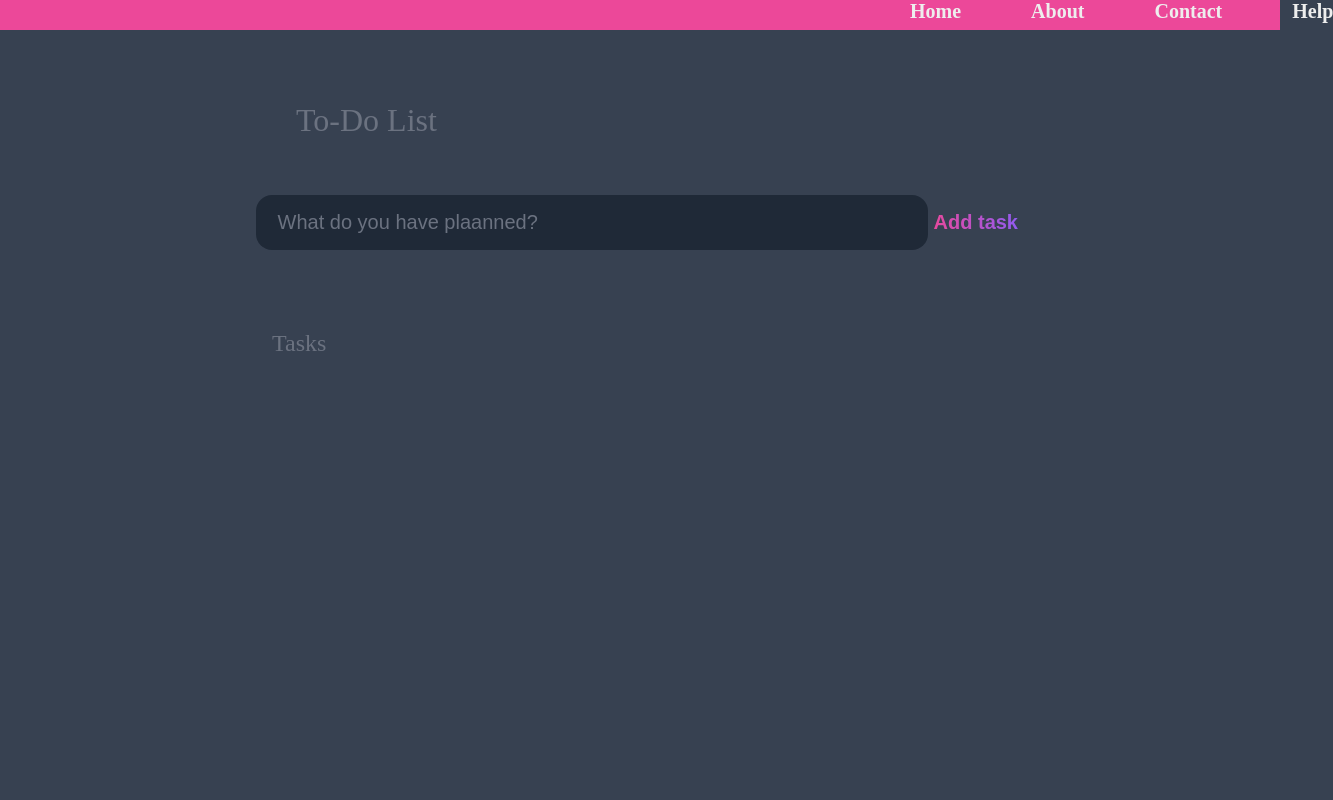
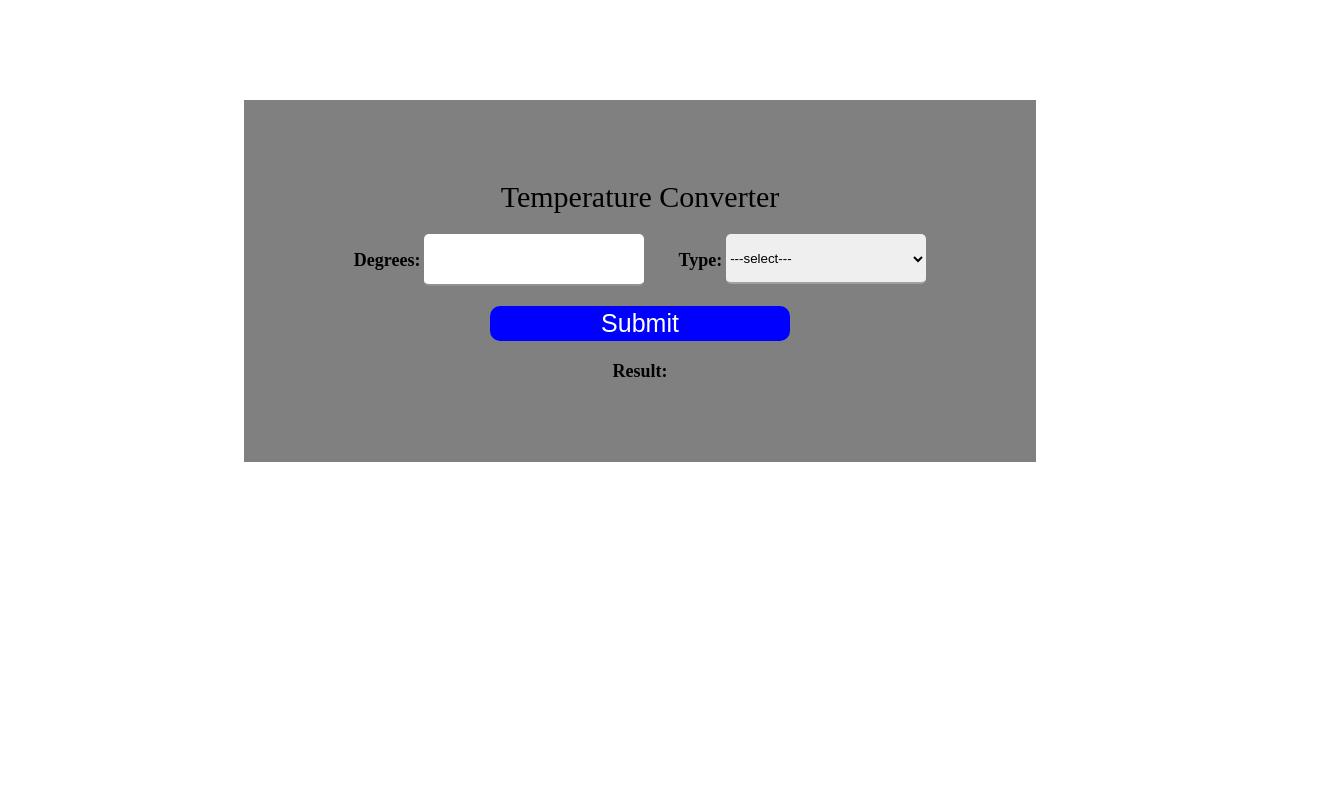
Before and after one commit to AMANULLAH023HY/OIBGRIP, a plain HTML site: page index.html in a window 1280 px wide. Shown: the whole page, 1333 px wide, since content can reach past the window. Drawn offline with Linux system fonts and the light colour scheme.

Commit message:
Temperature Converter Level-1 Task-3
This is Temperature Converter using HTML CSS and JavaScript.

```diff
--- a/index.html
+++ b/index.html
@@ -5,56 +5,24 @@
     <meta charset="UTF-8">
     <meta http-equiv="X-UA-Compatible" content="IE=edge">
     <meta name="viewport" content="width=device-width, initial-scale=1.0">
-    <title>TO-DO List</title>
+    <title>Convert Fahrenheit To celsius</title>
     <link rel="stylesheet" href="/style.css">
 </head>
 
 <body>
+    <form id="tempCalc" onsubmit="calculateTemp(); return false">
+        <label for="temp">Temperature Converter</label> <br>
+        <span class="bold">Degrees:</span> <input name="temp" id="temp" type="number">
+        <span class="bold">Type:</span> <select name="" id="temp-diff">
+            <option value="1">---select---</option>
+            <option value="2">°Celsius</option>
+            <option value="3">°Fahrenheit</option>
+        </select><br>
+        <input name="temp" type="submit">
 
-    <nav>
-        <ul>
-            <li>Home</li>
-            <li>About</li>
-            <li>Contact</li>
-            <li>Help</li>
-        </ul>
-    </nav>
-    <header>
-        <h1>To-Do List</h1>
-        <form action="" id="new-task-form">
-            <input type="text" id="new-task-input" placeholder=" What do you have plaanned?">
-            <input type="submit" id="new-task-submit" value="Add task">
-        </form>
-    </header>
-
-    <main>
-        <section class="task-list">
-            <h2>Tasks</h2>
-            <div id="tasks">
-
-                <!-- <div class="task">
-
-                    <div class="content">
-                        <input type="text" class="text" value="My shiny task" readonly>
-                    </div>
-                    <div class="actions">
-                        <button class="edit">Edit</button>
-                        <button class="delete">Delete</button>
-                    </div>
-                </div>
-                <div class="task">
-
-                    <div class="content">
-                        <input type="text" class="text" value="My shiny task" readonly>
-                    </div>
-                    <div class="actions">
-                        <button class="edit">Edit</button>
-                        <button class="delete">Delete</button>
-                    </div>
-                </div> -->
-            </div>
-        </section>
-    </main>
+        <br>
+       <span class="bold">Result:</span> <span id="resultContainer"></span>
+    </form>
     <script src="/script.js"></script>
 </body>
 
--- a/script.js
+++ b/script.js
@@ -1,75 +1,29 @@
+function calculateTemp() {
+    function celToFah(celsius) {
+       var fahrenheit = Math.round((celsius * (9/5)) + 32);
+       return fahrenheit;
+    }
 
-window.addEventListener('load', () => {
-    const form = document.querySelector("#new-task-form");
-    const input = document.querySelector("#new-task-input");
-    const list_el = document.querySelector("#tasks");
-    form.addEventListener('submit', (e) => {
-        e.preventDefault();
-        const task = input.value;
-        if (!task) {
-            AudioListener("Please fill out the task");
-            return;
-        }
-        const task_el = document.createElement("div");
-        task_el.classList.add("task");
-        const task_content_el = document.createElement("div");
-        task_content_el.classList.add("content");
+    function fahToCel(fahrenheit) {
+       var celsius = Math.round((fahrenheit - 32) * (5/9));
+       return celsius;
+    }
 
+    // Checks if Calsius or Fahrenheit is selected
+    var tempSelected = document.getElementById("temp-diff");
+    var valueTemp = tempSelected.options[tempSelected.selectedIndex].value;
 
-        task_el.appendChild(task_content_el);
+    // Checks the value inside the Temperature input
+    var numberTemp = document.getElementById("temp").value;
 
+    var result;
 
-        const task_input_el = document.createElement("input");
-        task_input_el.classList.add("text");
+    if (valueTemp == 1) {
+       result = celToFah(numberTemp);
+       document.getElementById("resultContainer").innerHTML = "= " + result + "°Fahrenheit";
+    } else {
+       result = fahToCel(numberTemp);
+       document.getElementById("resultContainer").innerHTML = "= " + result + "°Celsius";
+    }
 
-        task_input_el.type = "text";
-        task_input_el.value = task;
-        task_input_el.setAttribute("readonly", "readonly");
-
-
-        task_content_el.appendChild(task_input_el);
-
-
-        const task_actions_el = document.createElement("div");
-        task_actions_el.classList.add("actions");
-
-        const task_edit_el = document.createElement("button");
-        task_edit_el.classList.add("edit");
-        task_edit_el.innerHTML = "Edit";
-
-        const task_delete_el = document.createElement("button");
-        task_delete_el.classList.add("delete");
-        task_delete_el.innerHTML = "delete";
-
-        task_actions_el.appendChild(task_edit_el);
-        task_actions_el.appendChild(task_delete_el);
-
-        task_el.appendChild(task_actions_el);
-
-
-        list_el.appendChild(task_el);
-
-        input.value = "";
-
-
-        task_edit_el.addEventListener('click', () => {
-            if (task_edit_el.innerText.toLocaleLowerCase() == "edit") {
-                task_input_el.removeAttribute("readonly");
-                task_input_el.focus();
-                task_edit_el.innerText = "Save";
-            }
-            else{
-                task_input_el.setAttribute("readonly", "readonly");
-                task_edit_el.innerText="Edit";
-            }
-
-        });
-
-        task_delete_el.addEventListener('click',()=>{
-         list_el.removeChild(task_el);
-        });
-
-    });
-
-
-});
+ }
--- a/style.css
+++ b/style.css
@@ -1,152 +1,73 @@
-:root{
-    --dark:#374151;
-    --darker:#1F2937;
-    --darkest:#111827;
-    --gray:#6B7280;
-    --light:#EEE;
-    --pink:#EC4899;
-    --purple:#8B5Cf6;
-}
-*{
-    box-sizing: border-box;
-    margin: 0;
+* {
+    /* box-sizing: border-box; */
+    /* font-family: 'Fjalla One', Impact, Arial, sans-serif; */
+ }
 
-}
-body{
-    display: flex;
-    flex-direction: column;
-    min-height: 100vh;
-    background-color: var(--dark);
-    color: #FFF;
-}
-nav{
-    background-color:var(--pink) ;
-    color: var(--light);
-}
-nav ul{
-    list-style: none;
-    display: flex;
-    margin-left: 800px;
+ body {
+    /* background-color: #ffeaa7; */
+ }
+
+ form {
+
+    background-color: grey;
+    padding: 80px;
+    width: 50%;
+    margin: 100px auto;
+    text-align: center;
+ }
+
+ #tempCalc label {
+    font-size: 30px;
+ }
+
+ #temp {
+    border: none;
+    padding: 10px;
     height: 30px;
-}
-nav ul li{
+    width: 200px;
     font-size: 20px;
-    font-weight: bold;
-    margin-left: 70px;
-}
-header{
-    padding: 2rem 1rem;
-    max-width: 800px;
-    width: 100%;
-    margin: 0 auto;
-}
-header h1{
-    padding: 2.5rem;
-    font-weight: 300;
-    color: var(--gray);
-    margin-bottom: 1rem;
+    margin-top: 20px;
+    margin-right: 30px;
+    border-bottom: 2px solid rgb(150, 145, 145);
+    border-radius: 5px;
+ }
 
-}
-#new-task-form{
-   display: flex;
-}
-input,button{
-    appearance: none;
+ #temp-diff {
+    height: 50px;
+    width: 200px;
     border: none;
-    outline: none;
-    background-color: none;
-}
-#new-task-input{
-    flex: 1 1 0%;
-    background-color: var(--darker);
-    padding: 1rem;
-    border-radius: 1rem;
-    color: var(--light);
-    font-size: 1.25rem;
-
-}
-#new-task-input::placeholder{
-    color: var(--gray);
-}
-#new-task-submit{
-    color: var(--pink);
-    font-size: 1.25rem;
-    font-weight: 700;
-    background-image: linear-gradient(to right, var(--pink),var(--purple));
-    -webkit-background-clip:text;
-    -webkit-text-fill-color:transparent;
-    cursor: pointer;
-    transition: 0.4s;
-
-}
-#new-task-submit:hover{
-     opacity: 0.8;
-}
-#new-task-submit:active{
-    opacity: 0.6;
-}
-main{
-    flex: 1 1 0%;
-    padding: 2rem 1rem;
-    max-width: 800px;
-    width: 100%;
-    margin: 0 auto;
-}
-.task-list{
-    padding: 1rem;
+    margin-top: 20px;
+    border-bottom: 2px solid rgb(164, 160, 160);
+    /* margin-left: 30px; */
+    /* font-size: 15px; */
+    vertical-align: top;
+    border-radius: 5px;
+ }
 
 
-}
-.task-list h2{
-    font-size: 1.5rem;
-    font-weight: 300;
-    color: var(--gray);
-    margin-bottom: 1rem;
-}
-#tasks .task{
-    display: flex;
-    justify-content: space-between;
-    background-color: var(--darkest);
-    padding: 1rem;
-    border-radius: 1rem;
-    margin-bottom: 1rem;
-}
-#tasks .task .content .text{
-    color: var(--light);
-    background-color: var(--darkest);
+ [type="submit"] {
+    /* [type=".btn"]{   */
+    height: 35px;
+    margin: 20px;
+    width: 300px;
+    font-size: 25px;
+    border: none;
+    background-color: blue;
+    color: white;
+    border-radius: 10px;
+ }
 
-    font-size: 1.125rem;
-    width: 100%;
-    display: flex;
-    display: block;
-    transition: 0.4s;
-}
-#tasks .task .content .text:not(:read-only){
-    color: var(--pink);
-}
+ #resultContainer {
 
-#tasks .task button{
-    cursor: pointer;
-    margin: 0 0.5rem;
-    font-size: 1.125rem;
-    font-weight: 700;
-    text-transform: uppercase;
-    transition: 0.4s;
-}
+    font-size: large;
+    font-weight: bolder;
+    /* font-size: 35px;
+    border-bottom: 2px solid black;
+    font-family: 'Fjalla One', Impact, Arial, sans-serif;
+    border-color: black; */
+ }
 
-.task .actions button:hover{
-    opacity: 0.8;
-}
-.task .actions button:active{
-   opacity: 0.6;
-}
-.task .actions .edit{
-    background-image: linear-gradient(to right, var(--pink),var(--purple));
-    -webkit-background-clip:text;
-    -webkit-text-fill-color:transparent;
-}
-.task .actions .delete{
-    color: crimson;
-    background-color: var(--darkest);
-
-}
+ .bold{
+    font-size: large;
+    font-weight: bolder;
+ }
```
